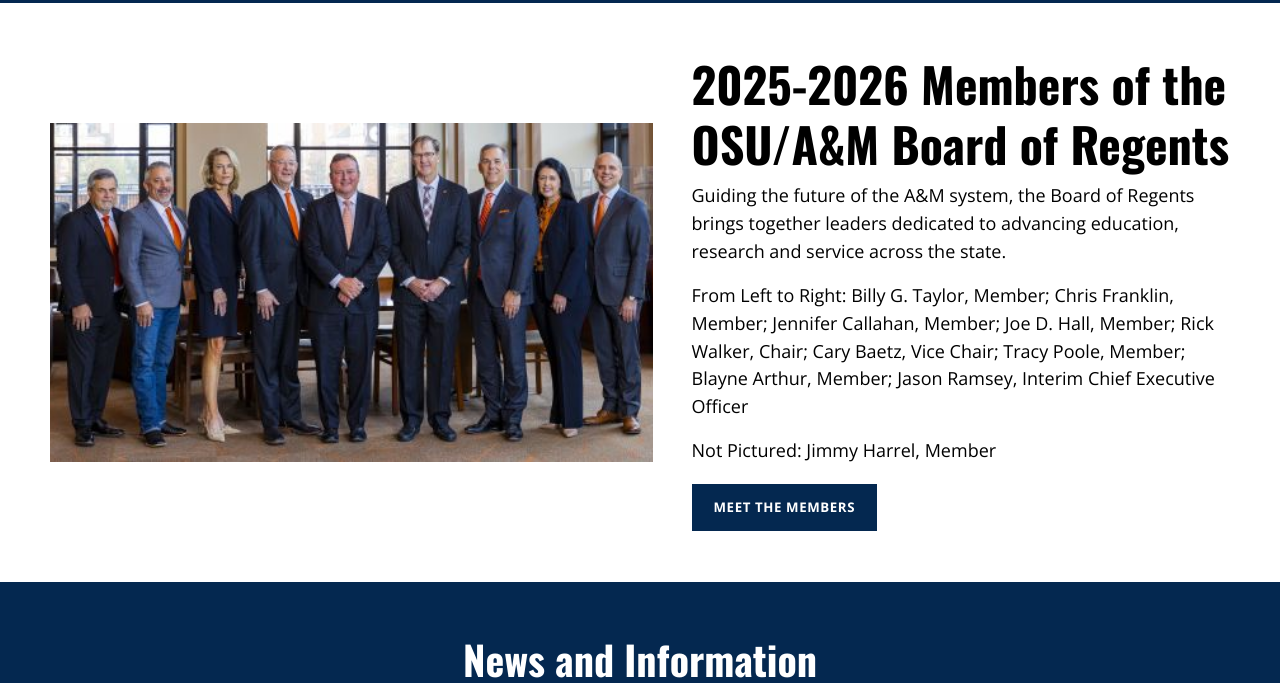
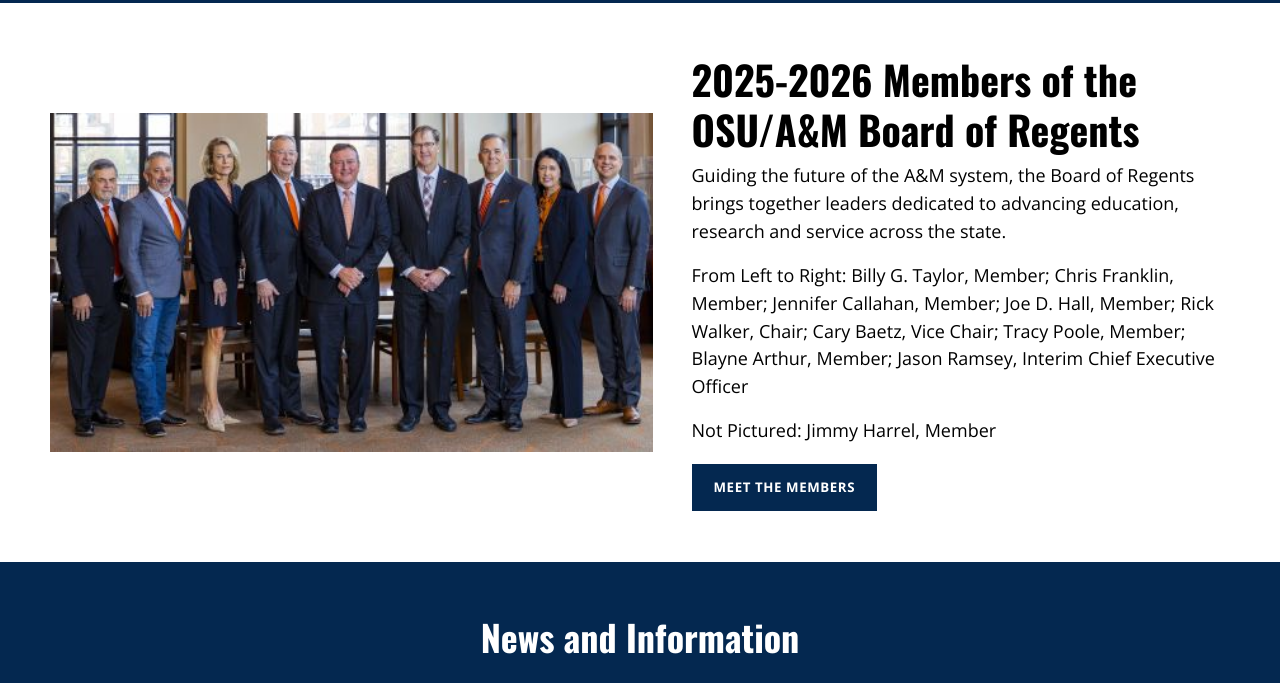
Before and after one commit to gbartl00/regents, a website: page index.html in a window 1280 px wide. Shown: the part 212-895 px from the top of the page. Drawn offline with nearby package versions, Linux system fonts and the light colour scheme.

Commit message:
Reduce H1 and H2 heading sizes

```diff
--- a/regents-components.css
+++ b/regents-components.css
@@ -8,16 +8,16 @@
 #main-content section,#main-content details{margin:0}
 body{font-family:"Open Sans",sans-serif;font-size:1rem;font-weight:400}
 h1,h2,h6{font-family:"Oswald", sans-serif;line-height:1.25}
-h1{font-size:3rem;font-weight:700}
-h2{font-size:2.5rem;font-weight:700}
+h1{font-size:2.5rem;font-weight:700}
+h2{font-size:2.25rem;font-weight:700}
 h6{font-size:1.25rem;font-weight:400}
 h3,h4,h5{font-family:"Open Sans",sans-serif;line-height:1.25}
 h3{font-size:1.5rem;font-weight:700}
 h4{font-size:1.25rem;font-weight:600}
 h5{font-size:1.25rem;font-weight:500}
 #main-content :is(h1,h2,h3,h4,h5,h6){color:var(--regents-ink);letter-spacing:normal}
-#main-content h1{font-size:3rem;font-weight:700}
-#main-content h2{font-size:2.5rem;font-weight:700}
+#main-content h1{font-size:2.5rem;font-weight:700}
+#main-content h2{font-size:2.25rem;font-weight:700}
 #main-content h3{font-size:1.5rem;font-weight:700}
 #main-content h4{font-size:1.25rem;font-weight:600}
 #main-content h5{font-size:1.25rem;font-weight:500}
@@ -170,14 +170,14 @@ h5{font-size:1.25rem;font-weight:500}
   --regents-ink: var(--regents-black);
 }
 body { background: var(--regents-primary); color: var(--regents-black); font-family: 'Open Sans', sans-serif; font-size: 1rem; font-weight: 400; }
-h1 { font-family: 'Oswald', sans-serif; font-size: 3rem; font-weight: 700; }
-h2 { font-family: 'Oswald', sans-serif; font-size: 2.5rem; font-weight: 700; }
+h1 { font-family: 'Oswald', sans-serif; font-size: 2.5rem; font-weight: 700; }
+h2 { font-family: 'Oswald', sans-serif; font-size: 2.25rem; font-weight: 700; }
 h3 { font-family: 'Open Sans', sans-serif; font-size: 1.5rem; font-weight: 700; }
 h4 { font-family: 'Open Sans', sans-serif; font-size: 1.25rem; font-weight: 600; }
 h5 { font-family: 'Open Sans', sans-serif; font-size: 1.25rem; font-weight: 500; }
 h6 { font-family: 'Oswald', sans-serif; font-size: 1.25rem; font-weight: 400; }
 /* Component titles follow the site's semantic heading sizes; only intentional card-sized titles are smaller. */
-#main-content .banner__content-wrapper h2 { font-size: 2.5rem; font-weight: 700; }
+#main-content .banner__content-wrapper h2 { font-size: 2.25rem; font-weight: 700; }
 #main-content .banner__content-wrapper h3 { font-size: 1.5rem; font-weight: 700; }
 #main-content .news__heading, #main-content .cards__heading, #main-content .events__heading,
 #main-content .features__item__title { font-family: 'Open Sans', sans-serif; font-size: 1.25rem; font-weight: 700; line-height: 1.35; }
--- a/styles.css
+++ b/styles.css
@@ -185,7 +185,7 @@ a:hover { color: var(--regents-blue); text-decoration-thickness: 2px; }
 .footer-lockup__inner { max-width: var(--regents-max); margin-inline: auto; padding: 3rem 2rem; border: 8px solid transparent; }
 .footer-lockup--1 .footer-lockup__inner { border-color: #3064b4; }
 .footer-lockup--2 .footer-lockup__inner { border-color: #ddd; }
-#main-content .footer-lockup__heading { font-family: 'Oswald',sans-serif; font-size: 2.5rem; line-height: 1.25; font-weight: 700; text-align: center; margin: 0 0 2.5rem; }
+#main-content .footer-lockup__heading { font-family: 'Oswald',sans-serif; font-size: 2.25rem; line-height: 1.25; font-weight: 700; text-align: center; margin: 0 0 2.5rem; }
 .footer-lockup__logos { display: grid; grid-template-columns: repeat(5,minmax(0,1fr)); align-items: center; gap: 1.5rem; }
 .footer-lockup__logos a { display: flex; align-items: center; justify-content: center; min-width: 0; min-height: 140px; padding: .5rem; }
 .footer-lockup__logos img { display: block; max-width: 100%; max-height: 110px; width: auto; height: auto; object-fit: contain; }
```
